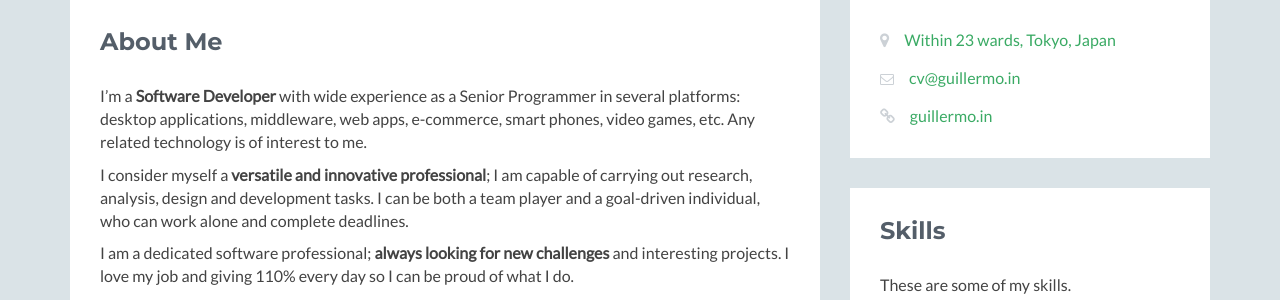
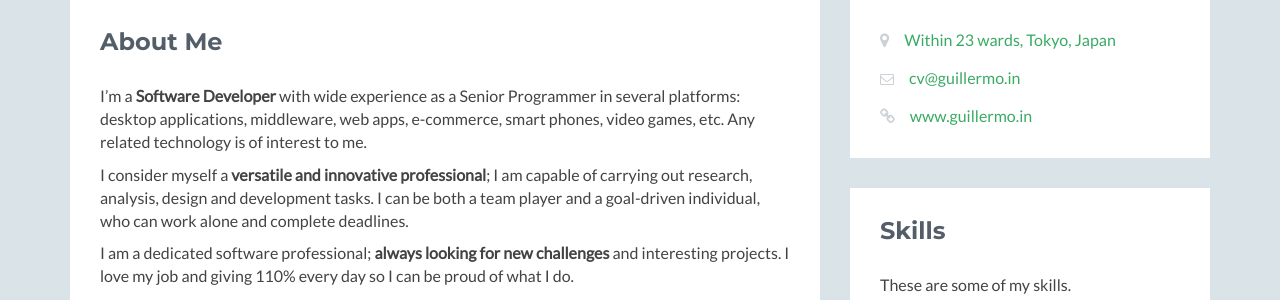
Before and after one commit to guillermocalvo/guillermocalvo.github.io, a Jekyll site: the page built from index.md, in a window 1280 px wide and 900 px high. Shown: the part 311-611 px from the top of the window. Built offline with Jekyll 4.4.1, drawn with Linux system fonts in a browser that asks for light colours.

Commit message:
Add www prefix to personal website link

```diff
--- a/_data/personal.yml
+++ b/_data/personal.yml
@@ -6,7 +6,7 @@ location:
   link: https://www.google.com/maps/search/Tokyo
 email: cv@guillermo.in
 website:
-  title: guillermo.in
+  title: www.guillermo.in
   link: http://guillermo.in/
 image: /assets/images/guillermo.png
 contact:
```
